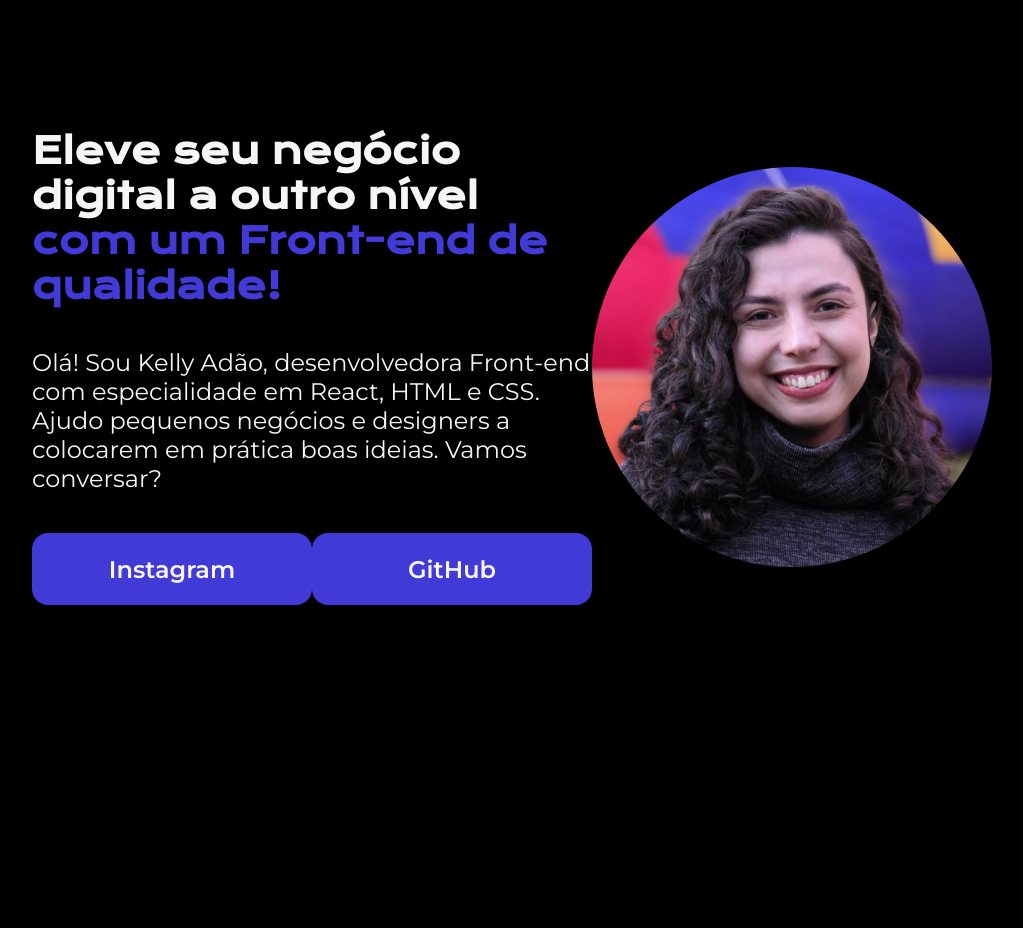
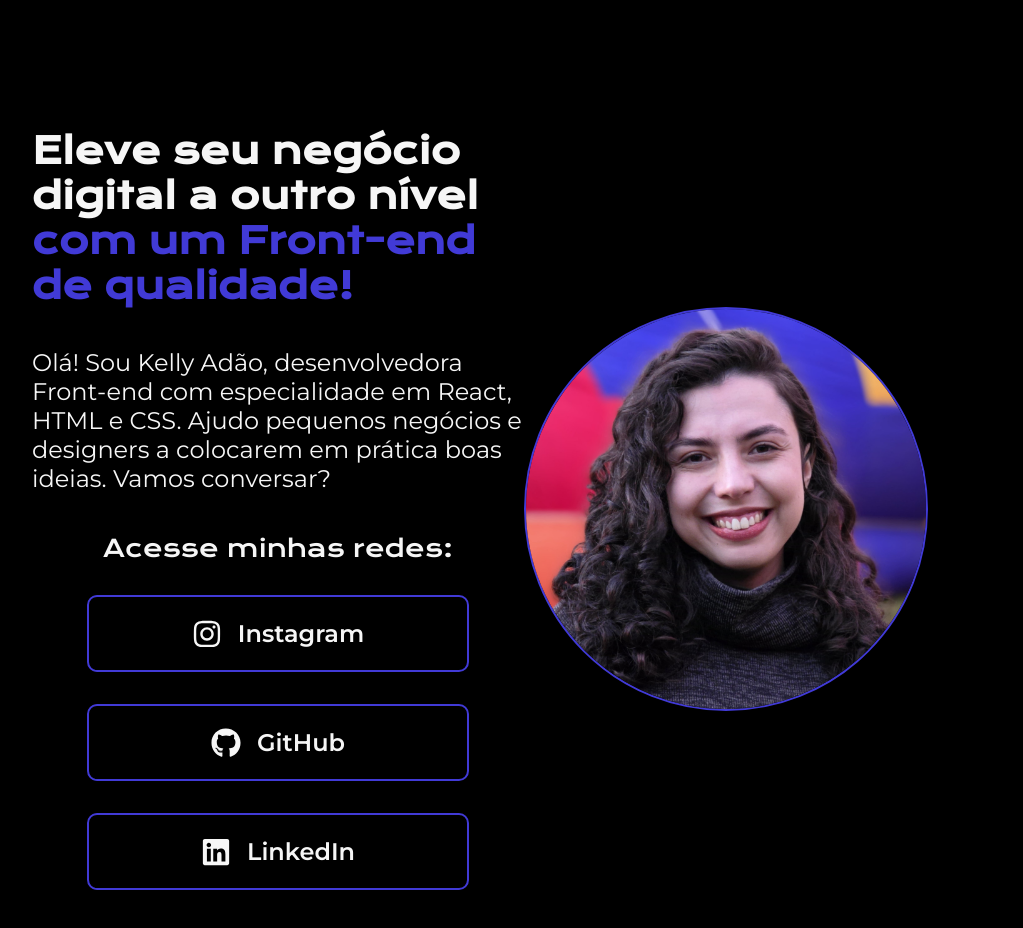
Before and after one commit to KellyAdao/portifolio, a plain HTML site: page index.html in a window 1280 px wide. Shown: the whole page, without its empty margins (160-1183 px from the left). Drawn offline with nearby package versions, Linux system fonts and the light colour scheme.

Commit message:
style: estilizacao dos links

```diff
--- a/index.html
+++ b/index.html
@@ -24,15 +24,62 @@
           prática boas ideias. Vamos conversar?
         </p>
         <div class="apresentacao__links">
+          <h2 class="apresentacao__links__subtitulo">Acesse minhas redes:</h2>
           <a
             class="apresentacao__links__link"
             href="https://instagram.com/kellycode_"
-            >Instagram</a
+          >
+            <svg
+              stroke="currentColor"
+              fill="currentColor"
+              stroke-width="0"
+              viewBox="0 0 448 512"
+              height="30px"
+              width="30px"
+              xmlns="http://www.w3.org/2000/svg"
+            >
+              <path
+                d="M224.1 141c-63.6 0-114.9 51.3-114.9 114.9s51.3 114.9 114.9 114.9S339 319.5 339 255.9 287.7 141 224.1 141zm0 189.6c-41.1 0-74.7-33.5-74.7-74.7s33.5-74.7 74.7-74.7 74.7 33.5 74.7 74.7-33.6 74.7-74.7 74.7zm146.4-194.3c0 14.9-12 26.8-26.8 26.8-14.9 0-26.8-12-26.8-26.8s12-26.8 26.8-26.8 26.8 12 26.8 26.8zm76.1 27.2c-1.7-35.9-9.9-67.7-36.2-93.9-26.2-26.2-58-34.4-93.9-36.2-37-2.1-147.9-2.1-184.9 0-35.8 1.7-67.6 9.9-93.9 36.1s-34.4 58-36.2 93.9c-2.1 37-2.1 147.9 0 184.9 1.7 35.9 9.9 67.7 36.2 93.9s58 34.4 93.9 36.2c37 2.1 147.9 2.1 184.9 0 35.9-1.7 67.7-9.9 93.9-36.2 26.2-26.2 34.4-58 36.2-93.9 2.1-37 2.1-147.8 0-184.8zM398.8 388c-7.8 19.6-22.9 34.7-42.6 42.6-29.5 11.7-99.5 9-132.1 9s-102.7 2.6-132.1-9c-19.6-7.8-34.7-22.9-42.6-42.6-11.7-29.5-9-99.5-9-132.1s-2.6-102.7 9-132.1c7.8-19.6 22.9-34.7 42.6-42.6 29.5-11.7 99.5-9 132.1-9s102.7-2.6 132.1 9c19.6 7.8 34.7 22.9 42.6 42.6 11.7 29.5 9 99.5 9 132.1s2.7 102.7-9 132.1z"
+              ></path>
+            </svg>
+            Instagram</a
           >
           <a
             class="apresentacao__links__link"
             href="https://github.com/KellyAdao"
+          >
+            <svg
+              stroke="currentColor"
+              fill="currentColor"
+              stroke-width="0"
+              viewBox="0 0 496 512"
+              height="30px"
+              width="30px"
+              xmlns="http://www.w3.org/2000/svg"
+            >
+              <path
+                d="M165.9 397.4c0 2-2.3 3.6-5.2 3.6-3.3.3-5.6-1.3-5.6-3.6 0-2 2.3-3.6 5.2-3.6 3-.3 5.6 1.3 5.6 3.6zm-31.1-4.5c-.7 2 1.3 4.3 4.3 4.9 2.6 1 5.6 0 6.2-2s-1.3-4.3-4.3-5.2c-2.6-.7-5.5.3-6.2 2.3zm44.2-1.7c-2.9.7-4.9 2.6-4.6 4.9.3 2 2.9 3.3 5.9 2.6 2.9-.7 4.9-2.6 4.6-4.6-.3-1.9-3-3.2-5.9-2.9zM244.8 8C106.1 8 0 113.3 0 252c0 110.9 69.8 205.8 169.5 239.2 12.8 2.3 17.3-5.6 17.3-12.1 0-6.2-.3-40.4-.3-61.4 0 0-70 15-84.7-29.8 0 0-11.4-29.1-27.8-36.6 0 0-22.9-15.7 1.6-15.4 0 0 24.9 2 38.6 25.8 21.9 38.6 58.6 27.5 72.9 20.9 2.3-16 8.8-27.1 16-33.7-55.9-6.2-112.3-14.3-112.3-110.5 0-27.5 7.6-41.3 23.6-58.9-2.6-6.5-11.1-33.3 2.6-67.9 20.9-6.5 69 27 69 27 20-5.6 41.5-8.5 62.8-8.5s42.8 2.9 62.8 8.5c0 0 48.1-33.6 69-27 13.7 34.7 5.2 61.4 2.6 67.9 16 17.7 25.8 31.5 25.8 58.9 0 96.5-58.9 104.2-114.8 110.5 9.2 7.9 17 22.9 17 46.4 0 33.7-.3 75.4-.3 83.6 0 6.5 4.6 14.4 17.3 12.1C428.2 457.8 496 362.9 496 252 496 113.3 383.5 8 244.8 8zM97.2 352.9c-1.3 1-1 3.3.7 5.2 1.6 1.6 3.9 2.3 5.2 1 1.3-1 1-3.3-.7-5.2-1.6-1.6-3.9-2.3-5.2-1zm-10.8-8.1c-.7 1.3.3 2.9 2.3 3.9 1.6 1 3.6.7 4.3-.7.7-1.3-.3-2.9-2.3-3.9-2-.6-3.6-.3-4.3.7zm32.4 35.6c-1.6 1.3-1 4.3 1.3 6.2 2.3 2.3 5.2 2.6 6.5 1 1.3-1.3.7-4.3-1.3-6.2-2.2-2.3-5.2-2.6-6.5-1zm-11.4-14.7c-1.6 1-1.6 3.6 0 5.9 1.6 2.3 4.3 3.3 5.6 2.3 1.6-1.3 1.6-3.9 0-6.2-1.4-2.3-4-3.3-5.6-2z"
+              ></path></svg
             >GitHub</a
+          >
+
+          <a
+            class="apresentacao__links__link"
+            href="https://github.com/KellyAdao"
+          >
+            <svg
+              stroke="currentColor"
+              fill="currentColor"
+              stroke-width="0"
+              viewBox="0 0 448 512"
+              height="30px"
+              width="30px"
+              xmlns="http://www.w3.org/2000/svg"
+            >
+              <path
+                d="M416 32H31.9C14.3 32 0 46.5 0 64.3v383.4C0 465.5 14.3 480 31.9 480H416c17.6 0 32-14.5 32-32.3V64.3c0-17.8-14.4-32.3-32-32.3zM135.4 416H69V202.2h66.5V416zm-33.2-243c-21.3 0-38.5-17.3-38.5-38.5S80.9 96 102.2 96c21.2 0 38.5 17.3 38.5 38.5 0 21.3-17.2 38.5-38.5 38.5zm282.1 243h-66.4V312c0-24.8-.5-56.7-34.5-56.7-34.6 0-39.9 27-39.9 54.9V416h-66.4V202.2h63.7v29.2h.9c8.9-16.8 30.6-34.5 62.9-34.5 67.2 0 79.7 44.3 79.7 101.9V416z"
+              ></path></svg
+            >LinkedIn</a
           >
         </div>
       </section>
--- a/style.css
+++ b/style.css
@@ -41,14 +41,28 @@ body{
 
 .apresentacao__links{
     display: flex;
+    flex-direction: column;
+    align-items: center;
     justify-content: space-between;
+    gap: 32px;
+
 }
 
+.apresentacao__links__subtitulo{
+    font-family: 'Krona One', sans-serif;
+    font-weight: 400;
+}
+
+
 .apresentacao__links__link{
-    background-color: #413ad6;
-    width: 280px;
+    /* color: #413ad6;  atalho ctrl + KC*/
+    display: flex;
+    justify-content: center;
+    gap: 16px;
+    border: 2px solid #413ad6;
+    width: 378px;
     text-align: center;
-    border-radius: 16px;
+    border-radius: 10px;
     font-size: 24px;
     font-weight: 600;
     padding: 21.5px 0;
@@ -57,9 +71,16 @@ body{
     font-family: 'Montserrat', sans-serif;
 }
 
+.apresentacao__links__link:hover{
+    background-color: #413ad6;
+    /*background-color: #272727;*/
+}
+
+
 .apresentacao__imagem{
     width: 400px;
     height: 400px;
+    border: 2px solid #413ad6;
     border-radius: 50%;
     object-fit: cover;
 }
```
Also changed, not shown: imagens/Imagem (1).png (deleted), imagens/github.png (added), imagens/instagram.png (added), imagens/linkedin.png (added), imagens/twitch.png (added), imagens/twitter-novo.png (added), imagens/twitter.png (added).
